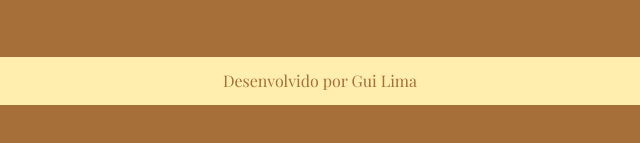
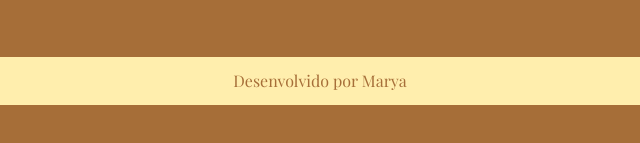
Before and after one commit to maryaclara07/criando_gr-ficos, a plain HTML site: page index.html in a window 1280 px wide. Shown: the part 137-280 px from the top of the page, 320-960 px from the left. Drawn offline with nearby package versions, Linux system fonts and the light colour scheme; files whose address does not match are found by name; a web font is replaced by a local one.

Commit message:
Update index.html

```diff
--- a/index.html
+++ b/index.html
@@ -22,7 +22,7 @@
     </main>
    <! -- código omitido -->
     <footer>
-        <p>Desenvolvido por Gui Lima</p>
+        <p>Desenvolvido por Marya</p>
     </footer>
     <script type="module" src="graficos/informacoesGlobais.js"></script>
     <script type="module" src="graficos/quantidadeUsuarios.js"></script>
```
